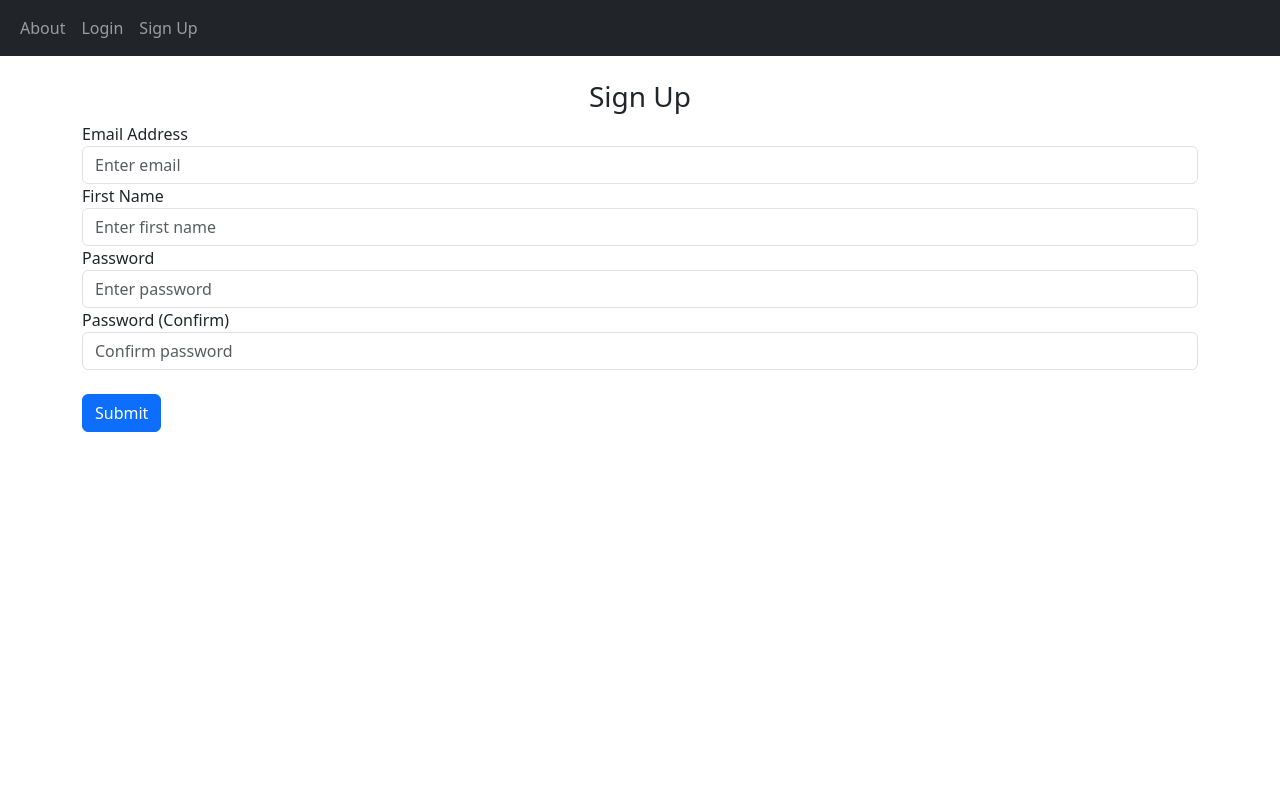
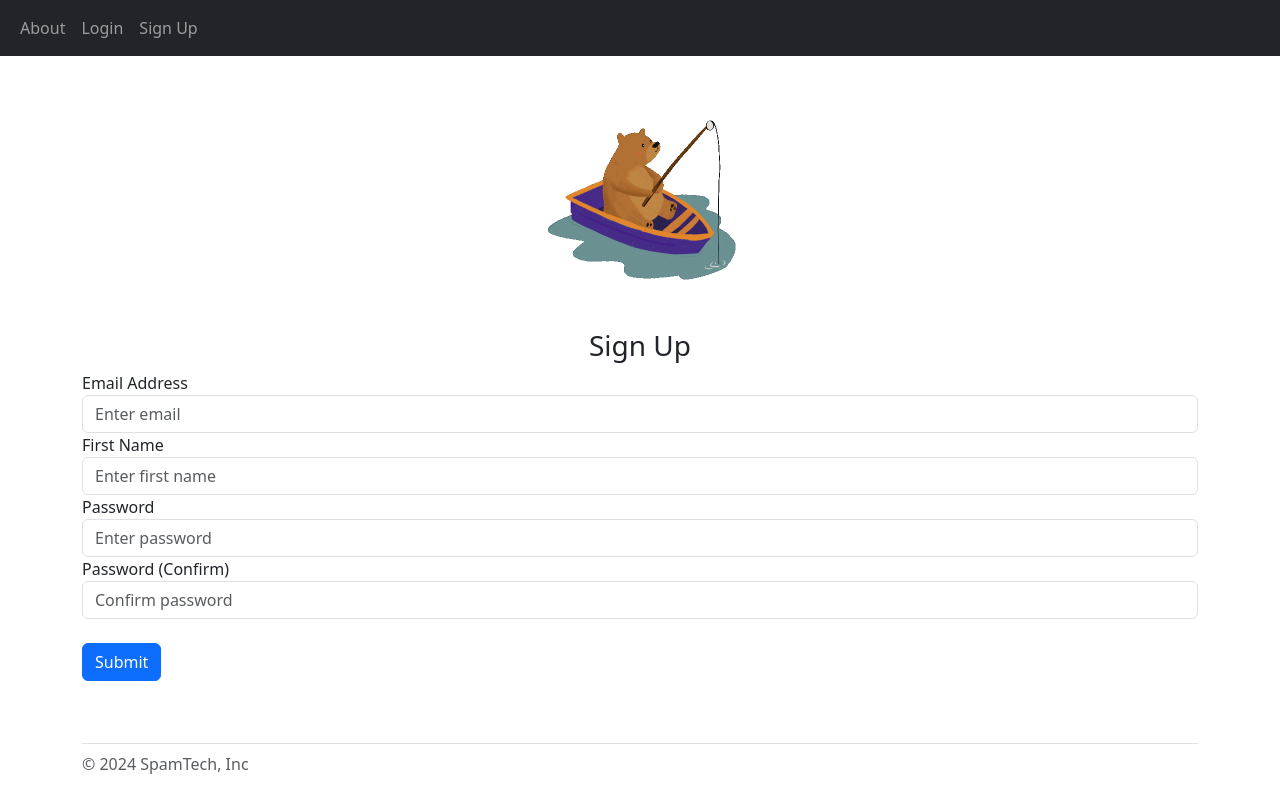
Before and after one commit to ChillAsianDude/AISpam, a Flask app: page /sign-up in a window 1280 px wide. Run offline with Flask 3, Linux system fonts and the light colour scheme.

Commit message:
updated content

```diff
--- a/website/templates/base/base.html
+++ b/website/templates/base/base.html
@@ -12,7 +12,6 @@
     <title>{% block title %}Home{% endblock %}</title>
   </head>
 
-  <body>
   <!-- creating navbar-->
   {% if user.is_authenticated %}
   <nav class="navbar navbar-expand-lg navbar-dark bg-dark">
@@ -31,9 +30,7 @@
       <div class="collapse navbar-collapse" id="navbarSupportedContent">
         <ul class="navbar-nav me-auto mb-2 mb-lg-0">
           <li class="nav-item">
-              <a class="nav-link" id="home" aria-current="page" href="/"
-                >Home</a
-              >
+            <a class="nav-link" id="home" aria-current="page" href="/">Home</a>
           </li>
           <li class="nav-item">
             <a class="nav-link" id="explore" href="/explore">Explore</a>
@@ -113,8 +110,8 @@
 
   <!--flashing messages for success-->
   {% with messages = get_flashed_messages(with_categories=true) %} {% if
-    messages %} {% for category, message in messages %} {% if category ==
-    'error' %}
+  messages %} {% for category, message in messages %} {% if category == 'error'
+  %}
   <div class="alert alert-warning alert-dismissible fade show" role="alert">
     {{message}}
     <button
@@ -136,12 +133,25 @@
   </div>
   {% endif %} {% endfor %} {% endif %} {% endwith %}
 
+  <body class="d-flex flex-column min-vh-100">
     <div class="container">{% block content%} {% endblock %}</div>
+  </body>
+
+  <div id="footer" class="mt-auto container">
+    <footer
+      class="flex-wrap justify-content-between align-items-center py-2 my-3 border-top"
+    >
+      <div class="col-md-4 d-flex align-items-center">
+        <span class="mb-3 mb-md-0 text-body-secondary"
+          >&copy; 2024 SpamTech, Inc</span
+        >
+      </div>
+    </footer>
+  </div>
 
   <script
     src="https://cdn.jsdelivr.net/npm/bootstrap@5.3.3/dist/js/bootstrap.bundle.min.js"
     integrity="sha384-YvpcrYf0tY3lHB60NNkmXc5s9fDVZLESaAA55NDzOxhy9GkcIdslK1eN7N6jIeHz"
     crossorigin="anonymous"
   ></script>
-  </body>
 </html>
--- a/website/templates/sign_up.html
+++ b/website/templates/sign_up.html
@@ -1,6 +1,17 @@
 {% extends "base/base.html" %} {% block title %} Sign Up {% endblock %} {% block
 content%}
 <br />
+
+<div class="container text-center">
+  <img
+    src="{{url_for ('static', filename='/assets/phishing-no-bg.gif')}}"
+    alt="bear phising"
+    width="193"
+    height="249"
+    id="code-gif"
+  />
+</div>
+
 <form method="POST">
   <h3 class="text-center">Sign Up</h3>
   <div class="form-group">
```
Also changed, not shown: website/templates/login.html (+10 -0 lines), website/static/assets/phishing-no-bg.gif (added). Lines whose indentation alone changed are shown as unchanged.
